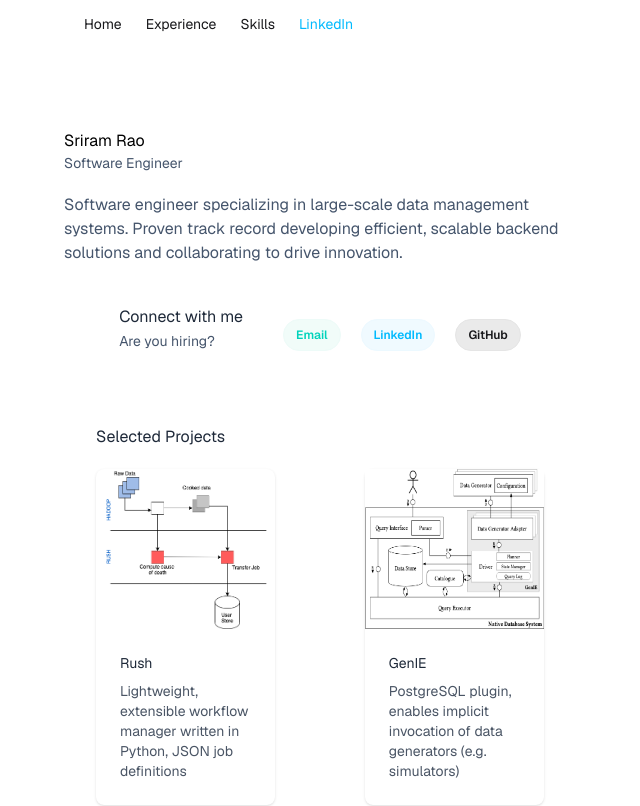
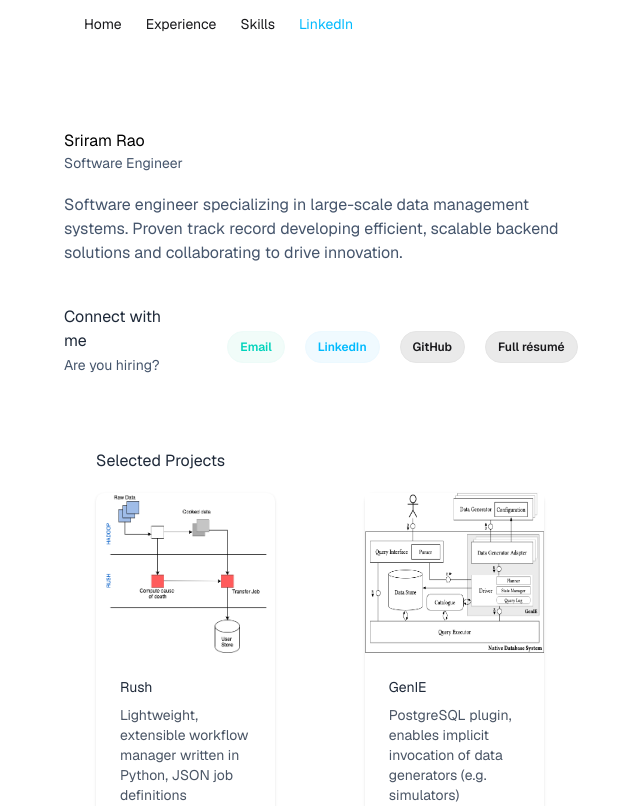
Before and after one commit to sriram-rao/sriram-rao.github.io, a SvelteKit app: page / in a window 1280 px wide. Shown: the top 806 px of the page, without its empty margins (320-960 px from the left). Built offline with nearby package versions, Linux system fonts and the light colour scheme.

Commit message:
Adding resume

```diff
--- a/src/routes/connect.svelte
+++ b/src/routes/connect.svelte
@@ -23,5 +23,11 @@
       href="https://www.github.com/sriram-rao/"
       style="btn-default"
     />
+
+    <LinkTo
+      text="Full résumé"
+      href="/Sriram_Rao_Resume.pdf"
+      style="btn-default"
+    />
   </span>
 </div>
```
Also changed, not shown: 1 other file (tests, documents, lock files or other folders).
